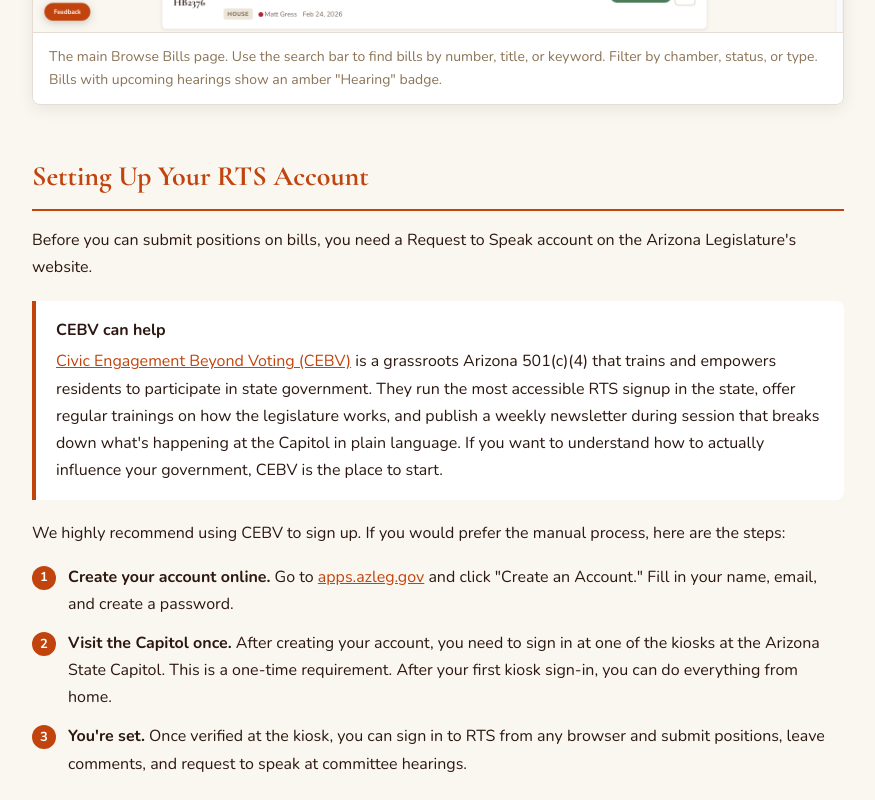
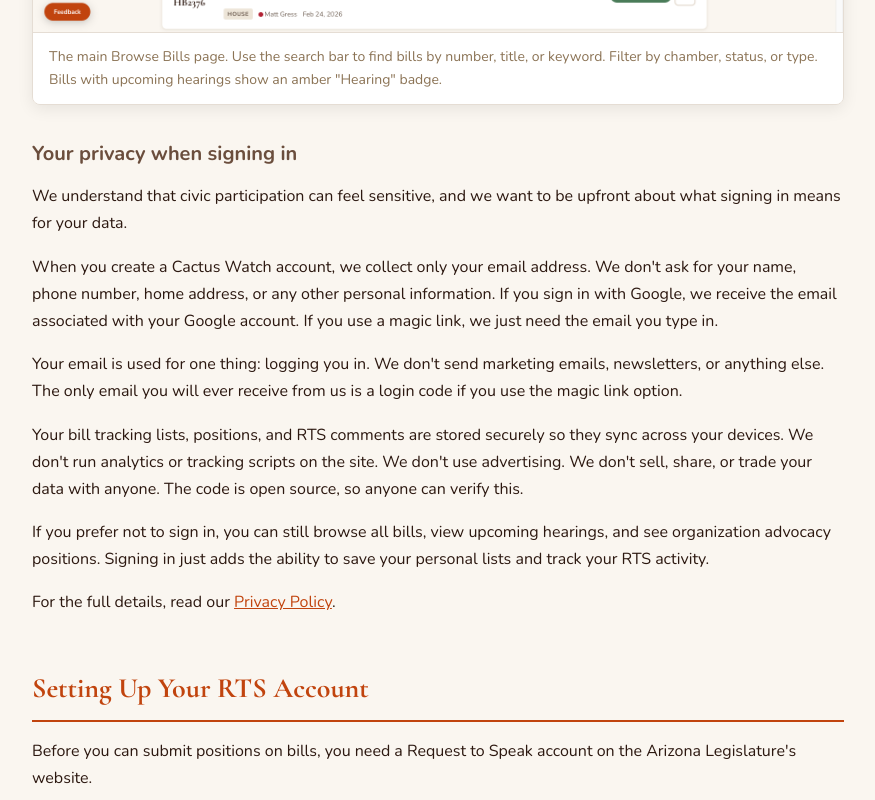
Before and after one commit to az-civic-tools/az-civic-tools, a plain HTML site: page tools/bill-tracker/frontend/wiki/guide.html in a window 1280 px wide. Shown: the part 2100-2900 px from the top of the page, without its empty margins (202-1077 px from the left). Drawn offline with nearby package versions, Linux system fonts and the light colour scheme.

Commit message:
docs: add privacy blurb to guide, footer links, import March 16 CEBV bills
- Added "Your privacy when signing in" section to the Getting Started
  part of the guide explaining what data we collect (just email),
  what we don't do (no tracking, no ads, no data sharing), and
  linking to the full privacy policy
- Added Privacy Policy and Accessibility links to the guide footer
- Imported 42 new CEBV bill positions from the March 16, 2026 weekly
  newsletter (65 total CEBV positions across 7 categories now)
- Two SUPPORT positions added (HB2673, HB2941) in addition to
  the existing OPPOSE positions

Co-Authored-By: Claude Opus 4.6 (1M context) <noreply@anthropic.com>

```diff
--- a/tools/bill-tracker/frontend/wiki/guide.html
+++ b/tools/bill-tracker/frontend/wiki/guide.html
@@ -215,6 +215,20 @@
     <div class="screenshot-caption">The main Browse Bills page. Use the search bar to find bills by number, title, or keyword. Filter by chamber, status, or type. Bills with upcoming hearings show an amber "Hearing" badge.</div>
   </div>
 
+  <h3>Your privacy when signing in</h3>
+
+  <p>We understand that civic participation can feel sensitive, and we want to be upfront about what signing in means for your data.</p>
+
+  <p>When you create a Cactus Watch account, we collect only your email address. We don't ask for your name, phone number, home address, or any other personal information. If you sign in with Google, we receive the email associated with your Google account. If you use a magic link, we just need the email you type in.</p>
+
+  <p>Your email is used for one thing: logging you in. We don't send marketing emails, newsletters, or anything else. The only email you will ever receive from us is a login code if you use the magic link option.</p>
+
+  <p>Your bill tracking lists, positions, and RTS comments are stored securely so they sync across your devices. We don't run analytics or tracking scripts on the site. We don't use advertising. We don't sell, share, or trade your data with anyone. The code is open source, so anyone can verify this.</p>
+
+  <p>If you prefer not to sign in, you can still browse all bills, view upcoming hearings, and see organization advocacy positions. Signing in just adds the ability to save your personal lists and track your RTS activity.</p>
+
+  <p>For the full details, read our <a href="/privacy">Privacy Policy</a>.</p>
+
   <h2 id="rts-account">Setting Up Your RTS Account</h2>
 
   <p>Before you can submit positions on bills, you need a Request to Speak account on the Arizona Legislature's website.</p>
@@ -394,7 +408,7 @@
   <p style="text-align: center; color: var(--text-light); font-size: 14px;">
     Cactus Watch is free, open source, and built by volunteers.<br>
     Data sourced from <a href="https://www.azleg.gov" target="_blank">azleg.gov</a>. Updated daily at 6:00 AM Arizona time.<br>
-    <a href="/">Back to Cactus Watch</a>
+    <a href="/privacy">Privacy Policy</a> &middot; <a href="/accessibility">Accessibility</a> &middot; <a href="/">Back to Cactus Watch</a>
   </p>
 
 </div>
```
